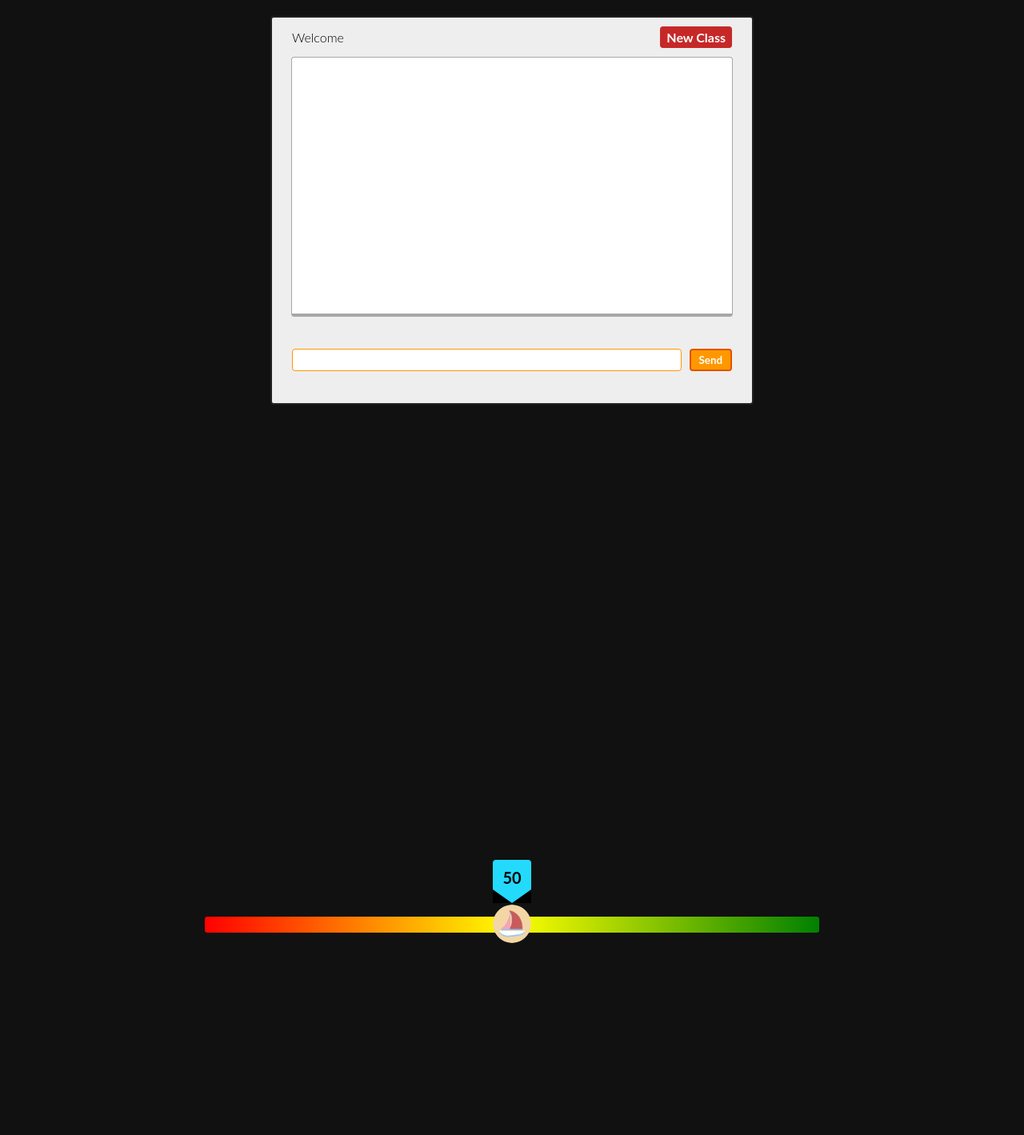
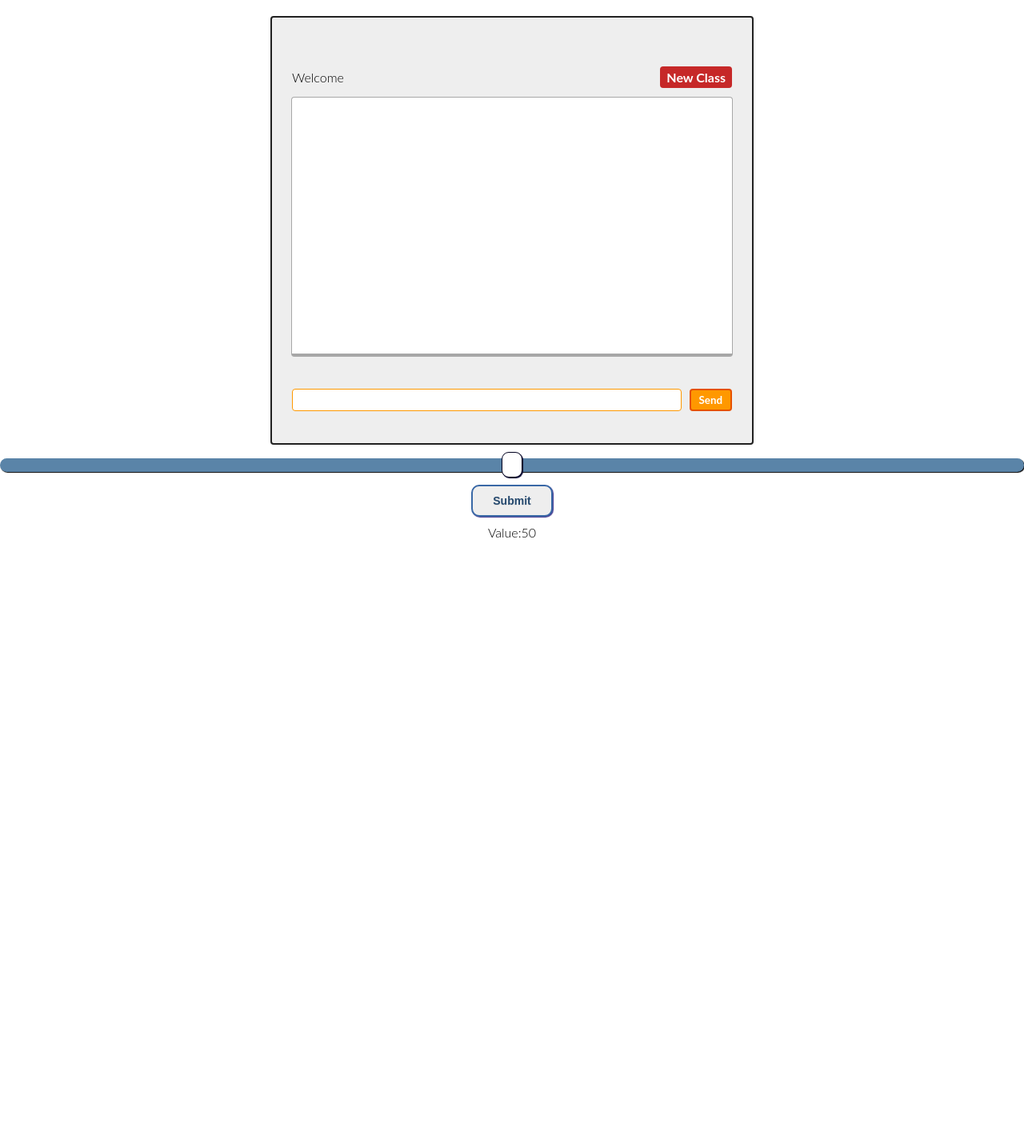
Before and after one commit to helen-chu/hack-mit-2022, a PHP site: page / in a window 1280 px wide. Shown: the top 1419 px of the page at 80% size. After the commit the page ends 672 px from the top, so only its background shows below. Run offline with PHP 8.4, Linux system fonts and the light colour scheme.

Commit message:
some changes

```diff
--- a/index.php
+++ b/index.php
@@ -4,86 +4,7 @@
         <meta charset="utf-8" />
 
         <title>EnGauge</title>
-        <style>
-			* {
-				margin: 0;
-				padding: 0;
-        	}
-			body{
-				background: #111;
-				font-family:sans-serif;
-			}
-			.main{
-				width: 60%;
-				margin:50% auto;
-				position: fixed;
-			}
-			#slider{
-				-webkit-appearance:none;
-				width:100%;
-				height:20px;
-				background: linear-gradient(-90deg,green,yellow,red);
-				outline:none;
-				border-radius:3px;
-			}
-			#slider::-webkit-slider-thumb{
-				-webkit-appearance:none;
-				width:48px;
-				height:48px;
-				cursor:point;
-				z-index:3;
-				position:relative;
-			}
-			#selector{
-				height:104px;
-				width:48px;
-				position:absolute;
-				bottom:-10px;
-				left:50%;
-				transform:translateX(-50%);
-				z-index:2;
-			}
-			.SelectBtn{
-				height:48px;
-				width:48px;
-				background-image:url(icon.png);
-				background-size:cover;
-				background-position:center;
-				border-radius:50%;
-				position:absolute;
-				bottom:0;
-			}
-			#SelectValue{
-				width:48px;
-				height:40px;
-				position:absolute;
-				top:0;
-				background:#23dafc;
-				border-radius:4px;
-				text-align:center;
-				line-height:45px;
-				font-size:20px;
-				font-weight:bold;
-			}
-			#SelectValue::after{
-				content:'';
-				border-top:17px solid #23dafc;
-				border-left:24px solid#000;
-				border-right:24px solid#000;
-				position:absolute;
-				bottom:-14px;
-				left:0;
-			}
-			#progressBar{
-				width:0;
-				height:20px;
-				background:#111;
-				border-radius:3px;
-				position: absolute;
-				top:0;
-				left:100%;
-			}
-		</style>
+        <link href="sliderformat.css" rel="stylesheet">
         <link rel="stylesheet" href="style.css" />
     </head>
 
@@ -118,27 +39,14 @@
                 <input name="submitmsg" type="submit" id="submitmsg" value="Send" />
             </form>
         </div>
-        <div class ="main">
-		<input type="range" min="0" max="100" value="50" id="slider">
-		<div id="selector">
-			<div class="SelectBtn"></div>
-			<div id="SelectValue"></div>
-		</div>
-		<div id="progressBar"></div>
-		<script>
-			var slider = document.getElementById("slider");
-			var selector = document.getElementById("selector");
-			var SelectValue = document.getElementById("SelectValue");
-			var progressBar = document.getElementById("progressBar");
-
-			SelectValue.innerHTML = slider.value;
-
-			slider.oninput = function(){
-				SelectValue.innerHTML = this.value;
-				selector.style.left = this.value + "%";
-				progressBar.style.width = (-this.value) + "%";
-			}
-		</script>
+        <div id="slider">
+                <input type="range" min="0" max="100" value="50" id="bar">
+                <p>Value:<span id="value"></span></p>
+            </div>
+            <div id="Submit">
+                <input type="submit" value="Submit" id="icon">
+            </div>
+		<script src="slider.js"></script>
 	</div>
         <script type="text/javascript" src="https://cdnjs.cloudflare.com/ajax/libs/jquery/3.5.1/jquery.min.js"></script>
         <script type="text/javascript">
--- a/style.css
+++ b/style.css
@@ -2,82 +2,6 @@
                 margin: 0;
                 padding: 0;
 }
-body{
-        background: #111;
-        font-family:sans-serif;
-}
-.main{
-        width: 60%;
-        margin:50% auto;
-        position: relative;
-}
-#slider{
-        -webkit-appearance:none;
-        width:100%;
-        height:20px;
-        background: linear-gradient(-90deg,green,yellow,red);
-        outline:none;
-        border-radius:3px;
-}
-#slider::-webkit-slider-thumb{
-        -webkit-appearance:none;
-        width:48px;
-        height:48px;
-        cursor:point;
-        z-index:3;
-        position:relative;
-}
-#selector{
-        height:104px;
-        width:48px;
-        position:absolute;
-        bottom:-10px;
-        left:50%;
-        transform:translateX(-50%);
-        z-index:2;
-}
-.SelectBtn{
-        height:48px;
-        width:48px;
-        background-image:url(icon.png);
-        background-size:cover;
-        background-position:center;
-        border-radius:50%;
-        position:absolute;
-        bottom:0;
-}
-#SelectValue{
-        width:48px;
-        height:40px;
-        position:absolute;
-        top:0;
-        background:#23dafc;
-        border-radius:4px;
-        text-align:center;
-        line-height:45px;
-        font-size:20px;
-        font-weight:bold;
-}
-#SelectValue::after{
-        content:'';
-        border-top:17px solid #23dafc;
-        border-left:24px solid#000;
-        border-right:24px solid#000;
-        position:absolute;
-        bottom:-14px;
-        left:0;
-}
-#progressBar{
-        width:0;
-        height:20px;
-        background:#111;
-        border-radius:3px;
-        position: absolute;
-        top:0;
-        left:100%;
-}
-
-
       h1 {
         text-align: center;
       }
```
Also changed, not shown: trial2.html (added, +21 -0 lines).
